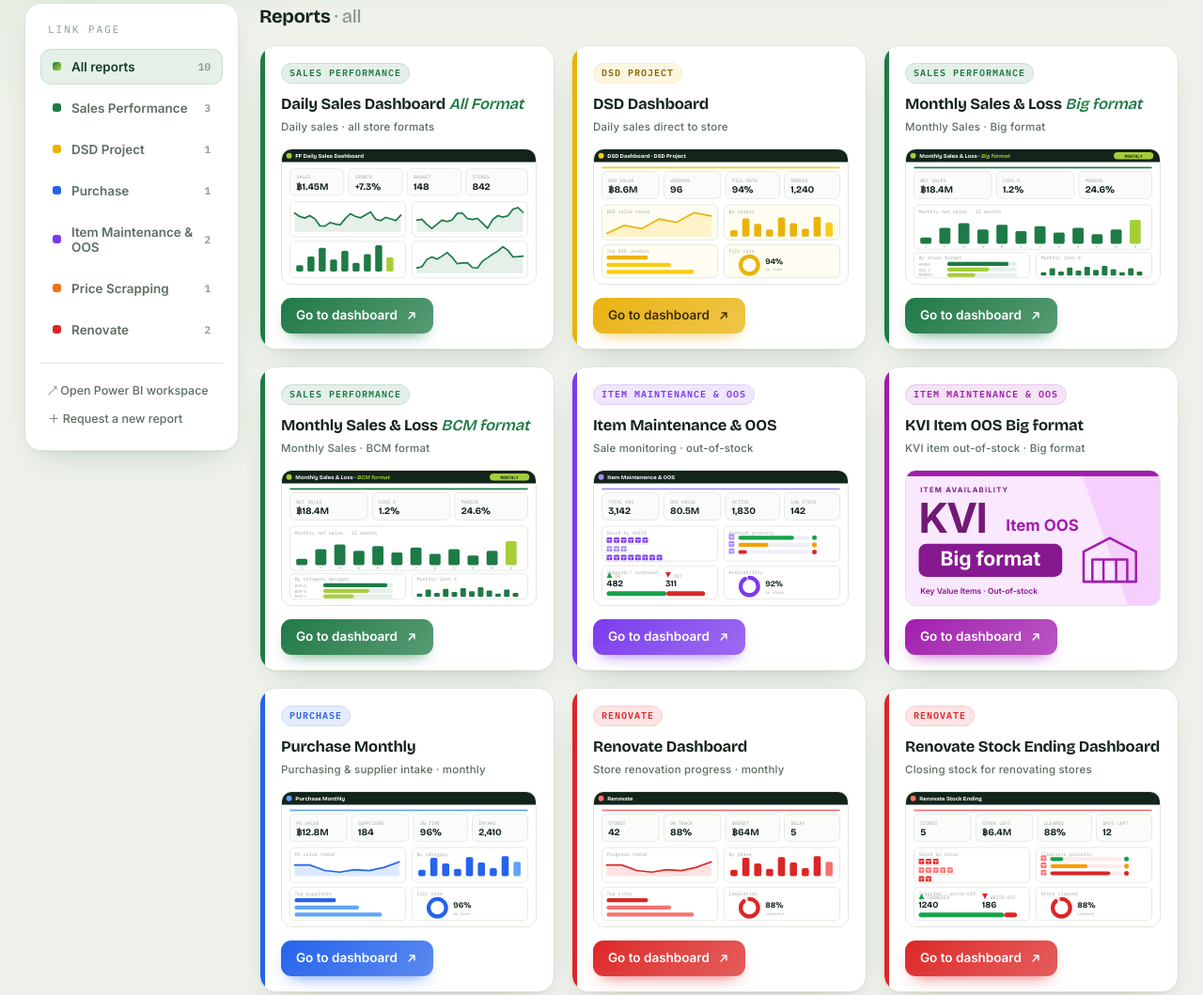
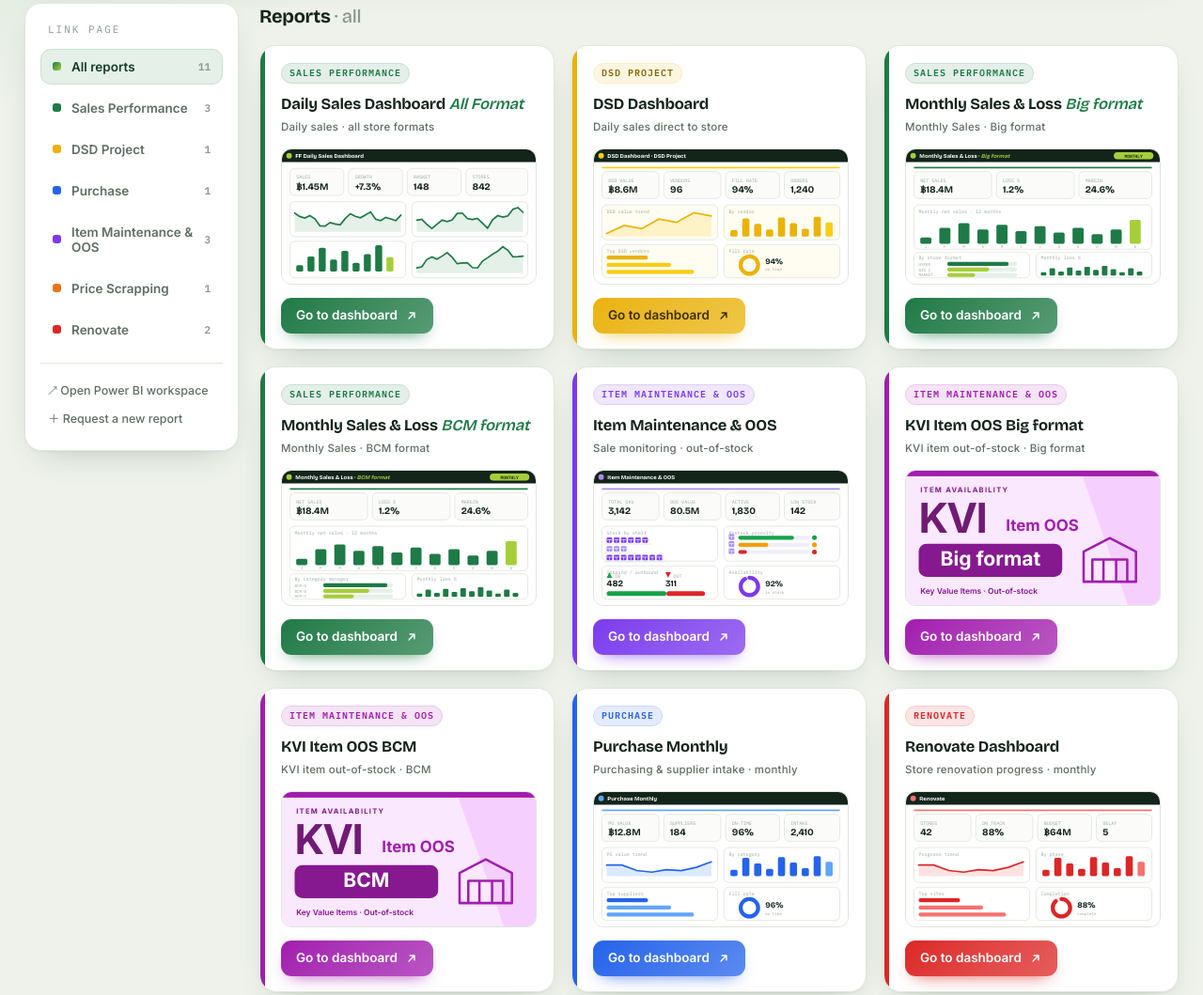
Before and after one commit to pradyas-git/ff-powerbi-portal, a plain HTML site: page index.html in a window 1280 px wide. Shown: the part 156-1215 px from the top of the page at 94% size. Drawn offline with nearby package versions, Linux system fonts and the light colour scheme.

Commit message:
Add KVI Item OOS BCM card with matching thumbnail

```diff
--- a/index.html
+++ b/index.html
@@ -229,6 +229,10 @@ const REPORTS=[
     sub:"KVI item out-of-stock · Big format", link:"https://app.powerbi.com/groups/ab7053a2-0f81-4a30-a82e-0646e82cc854/reports/8688c39d-e03b-4d1c-87df-04a37ab5c8d8/2dfe6b069b60a2d88425?experience=power-bi&clientSideAuth=0",
     thumb:"N", accent:"#A21CAF", btn:"Go to dashboard" },
 
+  { name:"KVI Item OOS BCM", cat:"im",
+    sub:"KVI item out-of-stock · BCM", link:"https://app.powerbi.com/groups/ab7053a2-0f81-4a30-a82e-0646e82cc854/reports/b6f37769-fa24-4656-a279-5120797cf9ff/2dfe6b069b60a2d88425?experience=power-bi&clientSideAuth=0",
+    thumb:"O", accent:"#A21CAF", btn:"Go to dashboard" },
+
   { name:"Purchase Monthly", cat:"purchase",
     sub:"Purchasing & supplier intake · monthly", link:"https://app.powerbi.com/groups/ab7053a2-0f81-4a30-a82e-0646e82cc854/reports/59df358a-a2de-4acb-8cc5-62f07eb206d8/4d23868288332014cc98?experience=power-bi",
     status:"fresh", thumb:"F", updated:"Today 06:00", btn:"Go to dashboard", pages:3, owner:"Buying" },
@@ -390,6 +394,7 @@ const THUMBS={
   L:monthlyThumb("Big format","big"),
   M:monthlyThumb("BCM format","bcm")
 };
+THUMBS.O = THUMBS.N.replace(/Big format/g, 'BCM');
 const CATLABEL=CAT_LABELS;
 const ARROW='<svg viewBox="0 0 24 24" fill="none" stroke="currentColor" stroke-width="2.5" stroke-linecap="round" stroke-linejoin="round"><path d="M7 17 17 7M9 7h8v8"/></svg>';
 const esc=s=>(s||'').replace(/&/g,'&amp;').replace(/</g,'&lt;').replace(/>/g,'&gt;');
```
